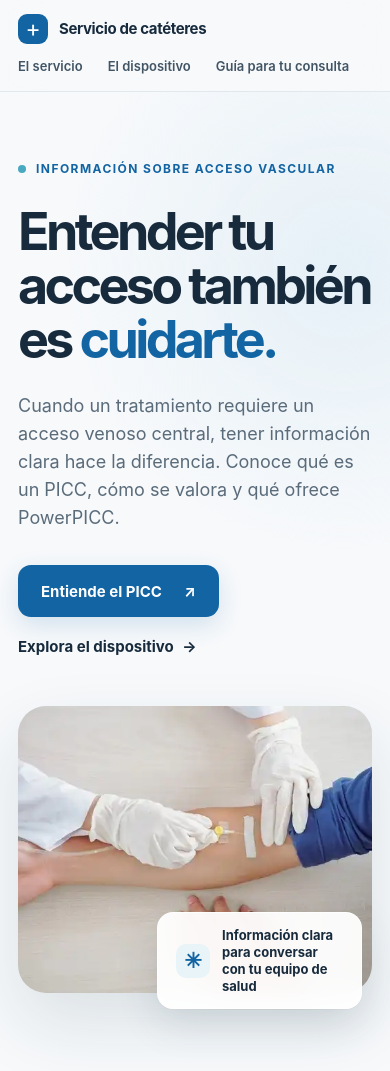
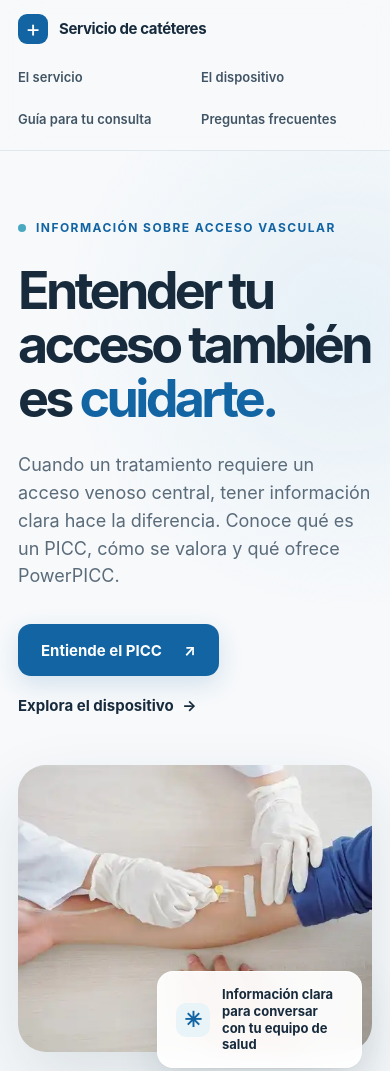
Before and after one commit to JazielIsai/servicio-catetes, a website: page index.html in a window 390 px wide. Shown: the top 1071 px of the page. Drawn offline with Linux system fonts and the light colour scheme.

Commit message:
Show all navigation links on mobile

```diff
--- a/index.html
+++ b/index.html
@@ -16,7 +16,7 @@
   <meta name="twitter:card" content="summary_large_image">
   <link rel="icon" href="./build/img/cofia%20y%20alas.png">
   <link rel="preload" as="image" href="./build/img/enfermera-medica-ajustando-cateter.webp">
-  <link rel="stylesheet" href="./build/css/app.css?v=3">
+  <link rel="stylesheet" href="./build/css/app.css?v=4">
   <title>Catéteres PICC | Información clara para pacientes y profesionales</title>
   <script type="application/ld+json">
     {"@context":"https://schema.org","@type":"WebSite","name":"Servicio de catéteres PICC","url":"https://jazielisai.github.io/servicio-catetes/","inLanguage":"es-MX","author":{"@type":"Person","name":"Jaziel Isaí Pérez Garrido","url":"https://isai-dev.com"}}
--- a/src/scss/app.scss
+++ b/src/scss/app.scss
@@ -97,7 +97,7 @@ h3 { margin-bottom:12px; font-size:22px; letter-spacing:-.035em; line-height:1.2
 .footer-resources span { margin-bottom:4px; color:var(--muted); font-size:12px; font-weight:700; letter-spacing:.08em; text-transform:uppercase; }
 .footer-resources a:hover { color:var(--blue); text-decoration:underline; text-underline-offset:3px; }
 .footer-top { white-space:nowrap; font-size:13px; font-weight:700; transition:color .2s ease; }
-.footer-bottom { display:flex; align-items:center; justify-content:space-between; gap:20px; padding-block:20px 28px; border-top:1px solid var(--line); color:var(--muted); font-size:12px; }
+.footer-bottom { display:flex; align-items:center; justify-content:space-between; gap:20px; padding-block:20px 28px; border-top:1px solid var(--line); color:var(--muted); font-size:14px; }
 .footer-bottom a { color:var(--blue); font-weight:700; }
 .footer-bottom a:hover { text-decoration:underline; text-underline-offset:3px; }
 @media (max-width:900px) {
@@ -111,12 +111,11 @@ h3 { margin-bottom:12px; font-size:22px; letter-spacing:-.035em; line-height:1.2
   .consultation-grid { gap:55px; }
 }
 @media (max-width:700px) {
-  html { scroll-padding-top:120px; }
+  html { scroll-padding-top:160px; }
   .container { width:min(100% - 36px,560px); }
   .header-inner { min-height:auto; flex-wrap:wrap; padding-block:14px 10px; gap:12px; }
-  .site-nav { width:100%; overflow-x:auto; gap:25px; padding-bottom:5px; white-space:nowrap; scrollbar-width:none; }
-  .site-nav::-webkit-scrollbar { display:none; }
-  .site-nav a { font-size:13px; }
+  .site-nav { display:grid; width:100%; grid-template-columns:repeat(2,minmax(0,1fr)); gap:0 12px; }
+  .site-nav a { display:flex; min-height:42px; align-items:center; font-size:13px; line-height:1.25; }
   .hero-grid,.section-heading,.product-grid,.consultation-grid,.faq-grid { grid-template-columns:1fr; }
   .hero-grid { gap:47px; padding-block:68px 82px; }
   h1 { max-width:500px; font-size:clamp(52px,11vw,76px); }
```
Also changed, not shown: build/css/app.css.
